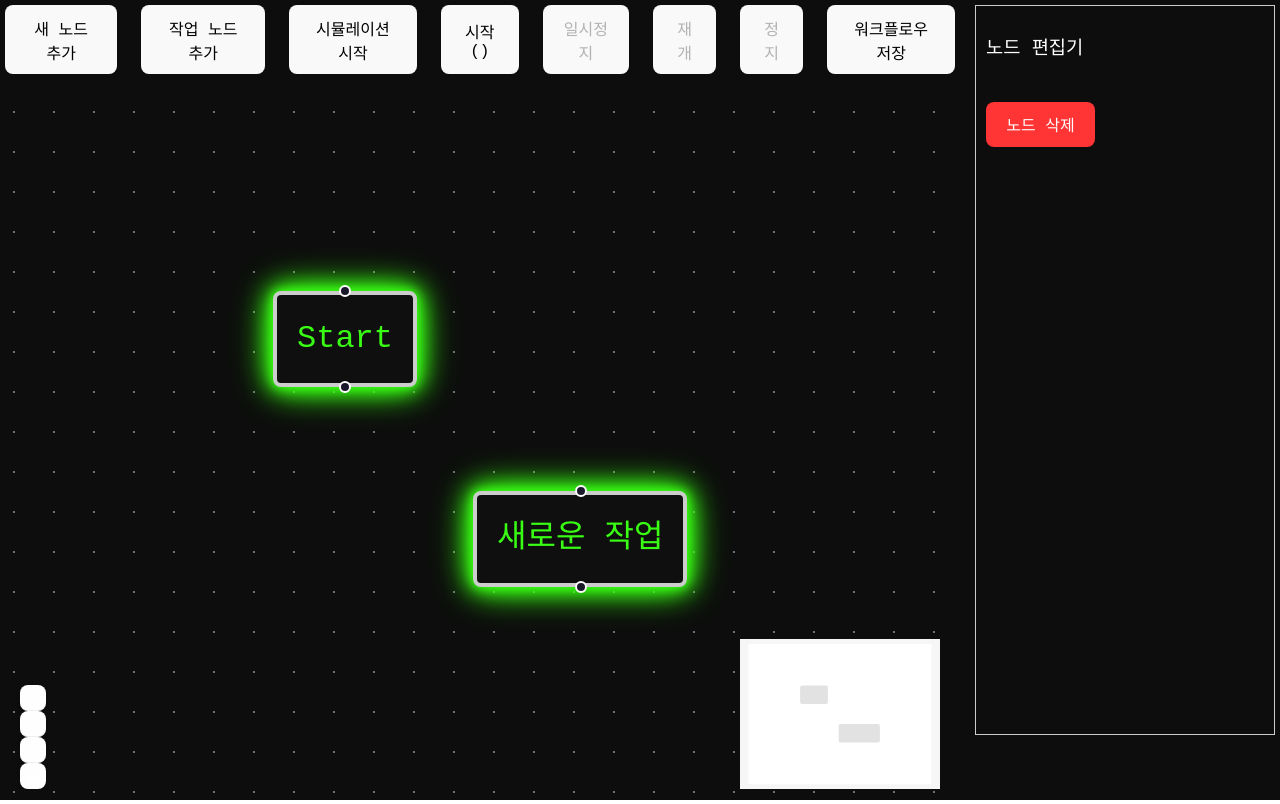
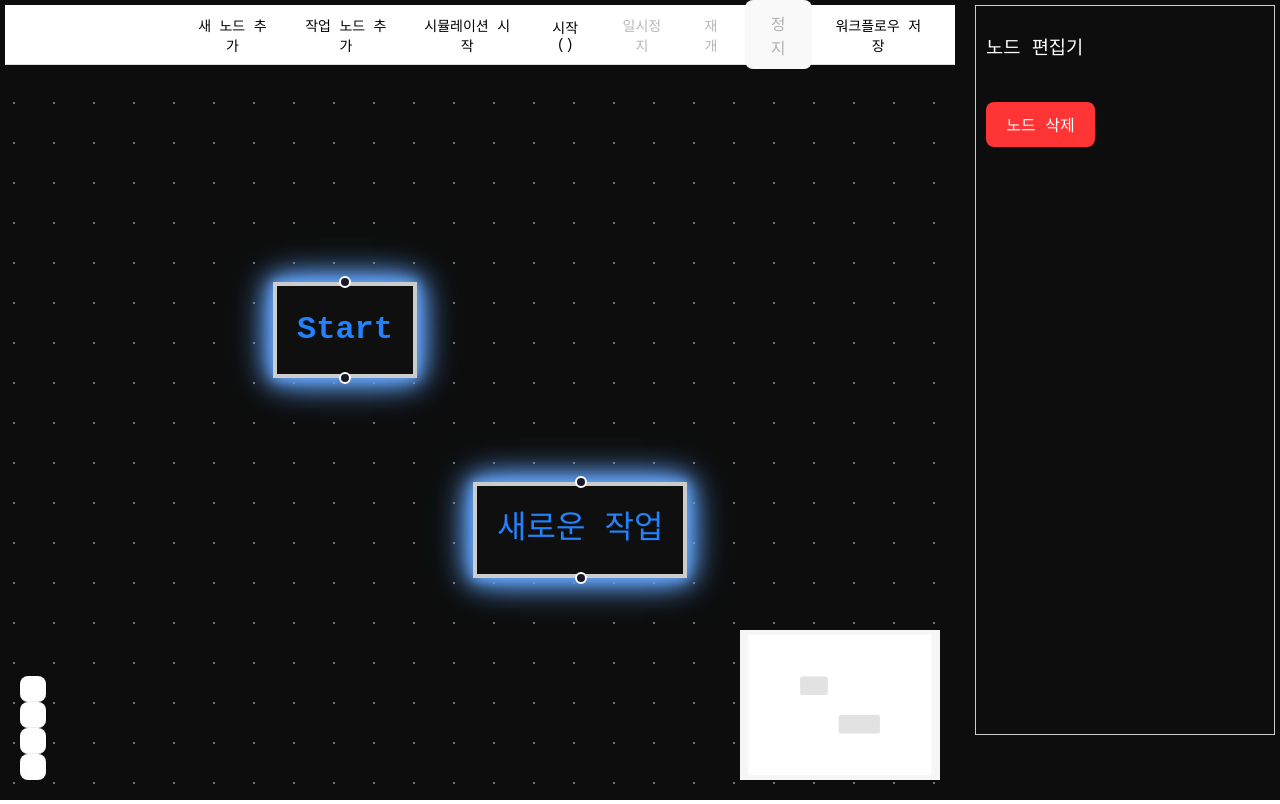
Before and after one commit to kimminhyug/react-workflow-builder, a React (Vite) app: page /builder in a window 1280 px wide. Built offline with nearby package versions, Linux system fonts and the light colour scheme; what @fluentui/react would draw is missing.

Commit message:
헤더 메뉴 클래스 추가

```diff
--- a/src/components/Workflow/Control/Control.tsx
+++ b/src/components/Workflow/Control/Control.tsx
@@ -175,9 +175,17 @@ export const Control = () => {
 
   return (
     <div className="control-container">
-      <button onClick={addNode}>새 노드 추가</button>
-      <button onClick={addTaskNode}>작업 노드 추가</button>
+      <div className="control-button-container">
+        <div className="control-button-title">현재 flow name?</div>
+        <nav className="control-button-menu">
+          <button className="control-button" onClick={addNode}>
+            새 노드 추가
+          </button>
+          <button className="control-button" onClick={addTaskNode}>
+            작업 노드 추가
+          </button>
           <button
+            className="control-button"
             onClick={() => {
               const startNode = nodes.find((node) => node.type === 'start');
 
@@ -191,21 +199,34 @@ export const Control = () => {
             시뮬레이션 시작
           </button>
           <button
+            className="control-button"
             onClick={() => simulateExecution(selectedNode?.id ?? '')}
             disabled={executionState === 'running'}
           >
             시작({selectedNode?.data?.label})
           </button>
-      <button onClick={pauseExecution} disabled={executionState !== 'running'}>
+          <button
+            className="control-button"
+            onClick={pauseExecution}
+            disabled={executionState !== 'running'}
+          >
             일시정지
           </button>
-      <button onClick={resumeExecution} disabled={executionState !== 'paused'}>
+          <button
+            className="control-button"
+            onClick={resumeExecution}
+            disabled={executionState !== 'paused'}
+          >
             재개
           </button>
           <button onClick={stopExecution} disabled={executionState !== 'running'}>
             정지
           </button>
-      <button onClick={exportWorkflowJSON}>워크플로우 저장</button>
+          <button className="control-button" onClick={exportWorkflowJSON}>
+            워크플로우 저장
+          </button>
+        </nav>
+      </div>
 
       {/* <input
             type="file"
--- a/src/components/Workflow/nodes/DefaultNode.tsx
+++ b/src/components/Workflow/nodes/DefaultNode.tsx
@@ -23,10 +23,6 @@ export const DefaultNode = ({ data, id }: NodeProps<CustomNode>) => {
         // border: `${statusColorMap[data.status ?? 'waiting']}`,
         borderColor: activeNodeId === id ? 'green' : statusColorMap[data.status ?? 'waiting'],
         background: activeNodeId === id ? '#e6ffe6' : '#0f0f0f',
-        boxShadow: '0 0 5px #39ff14, 0 0 10px #39ff14, 0 0 15px #39ff14, 0 0 20px #39ff14',
-        color: '#39ff14',
-        borderRadius: 4,
-        transition: 'all 0.3s ease-in-out',
       }}
     >
       <Handle type="target" position={Position.Top} id="top" />
--- a/src/styles/global.css
+++ b/src/styles/global.css
@@ -132,3 +132,52 @@ body {
     opacity: 0;
   }
 }
+
+.neon-node {
+  box-shadow:
+    0 0 5px #61a0f3,
+    0 0 10px #61a0f3,
+    0 0 15px #61a0f3,
+    0 0 20px #61a0f3;
+  color: #2381fc;
+  border-radius: 4;
+  transition: all 0.3s ease-in-out;
+  font-weight: bold;
+}
+
+/*컨트롤 버튼들 영역*/
+.control-button-container {
+  width: 100%;
+  height: 60px;
+  background-color: #ffffff;
+  border-bottom: 1px solid #ddd;
+  display: flex;
+  align-items: center;
+  justify-content: space-between;
+  padding: 0 20px;
+  box-sizing: border-box;
+}
+
+.control-button-title {
+  font-size: 20px;
+  font-weight: bold;
+}
+
+.control-button-menu {
+  display: flex;
+  gap: 10px;
+}
+
+.control-button {
+  background-color: transparent;
+  border: none;
+  font-size: 14px;
+  cursor: pointer;
+  padding: 8px 12px;
+  border-radius: 4px;
+  transition: background-color 0.2s;
+}
+
+.control-button-button:hover {
+  background-color: #f0f0f0;
+}
```
Lines whose indentation alone changed are shown as unchanged.
